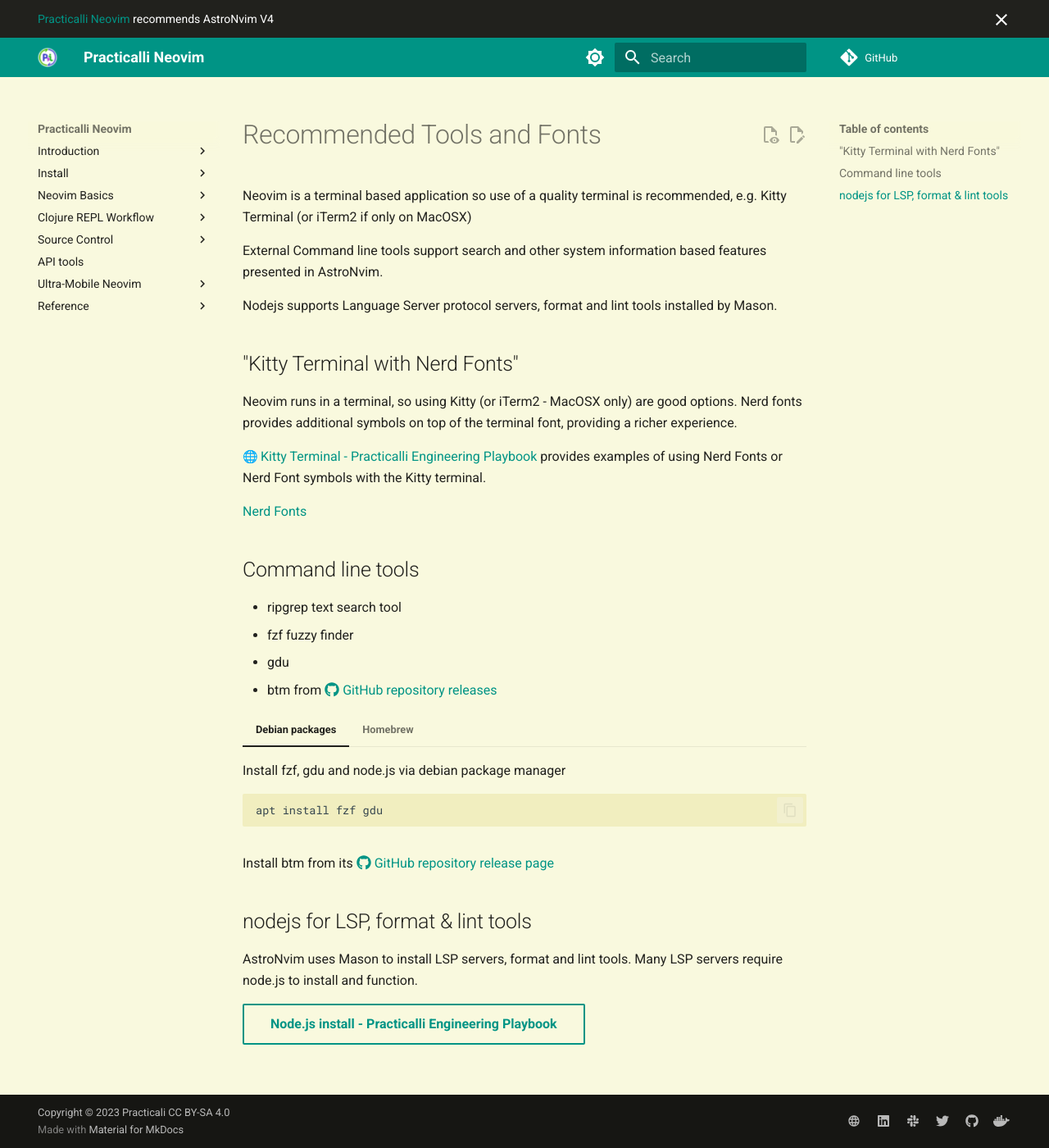
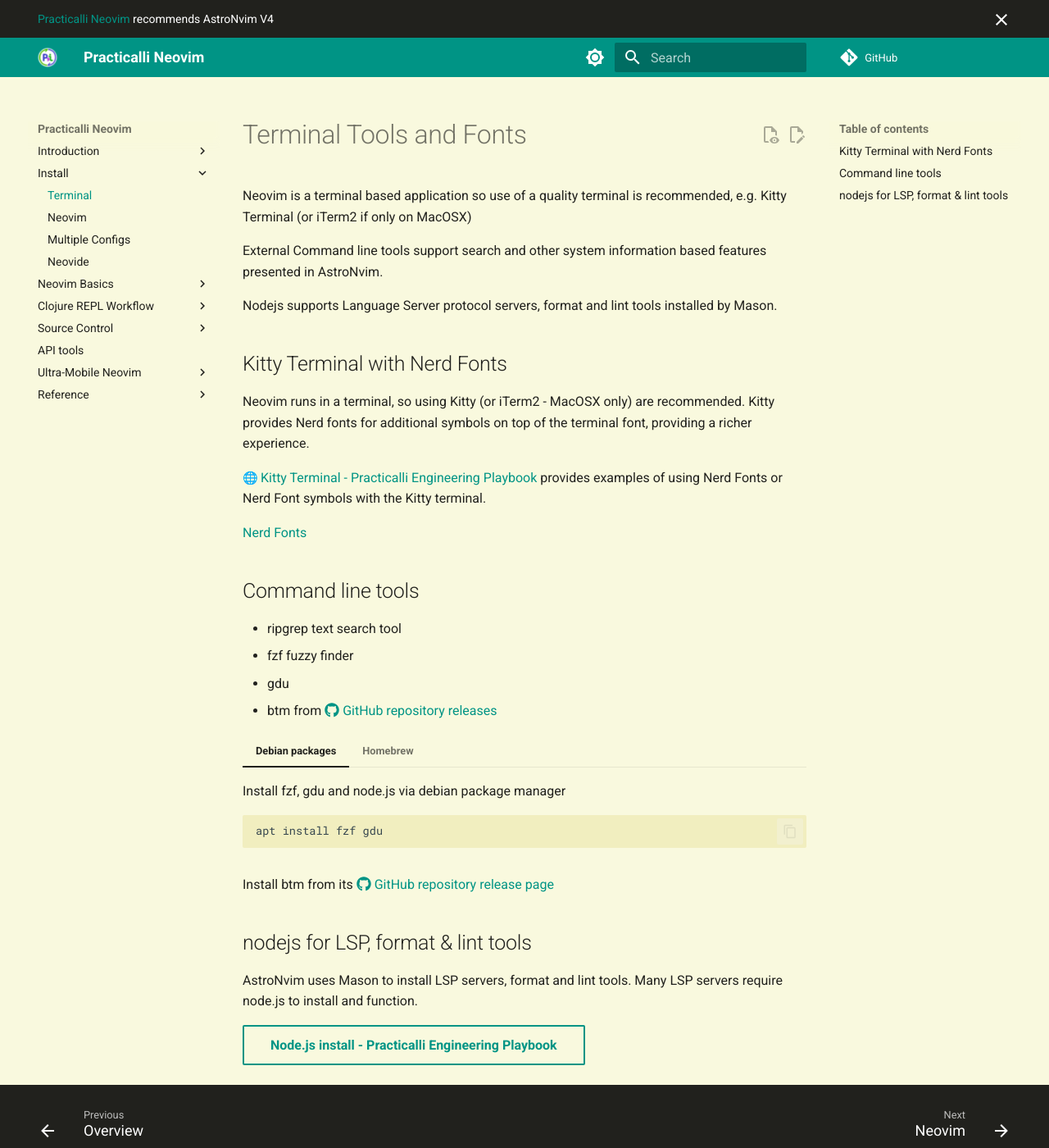
Before and after one commit to practicalli/neovim, an MkDocs documentation site: the page built from docs/install/terminal.md, in a window 1280 px wide and 1400 px high. Shown: the whole window at 82% size. Built offline with MkDocs 1.6.1 and Material for MkDocs 9.7.7, drawn with Linux system fonts in a browser that asks for light colours; emoji names are drawn with the system emoji font; comment, search, counter and statistics services are not loaded.

Commit message:
install: terminal tools and fonts page

```diff
--- a/docs/install/tools-fonts.md
+++ b/docs/install/terminal.md
@@ -1,4 +1,4 @@
-# Recommended Tools and Fonts
+# Terminal Tools and Fonts
 
 Neovim is a terminal based application so use of a quality terminal is recommended, e.g. Kitty Terminal (or iTerm2 if only on MacOSX)
 
@@ -7,9 +7,9 @@
 Nodejs supports Language Server protocol servers, format and lint tools installed by Mason.
 
 
-## "Kitty Terminal with Nerd Fonts"
+## Kitty Terminal with Nerd Fonts
 
-Neovim runs in a terminal, so using Kitty (or iTerm2 - MacOSX only) are good options.  Nerd fonts provides additional symbols on top of the terminal font, providing a richer experience.
+Neovim runs in a terminal, so using Kitty (or iTerm2 - MacOSX only) are recommended.  Kitty provides Nerd fonts for additional symbols on top of the terminal font, providing a richer experience.
 
 [:globe_with_meridians: Kitty Terminal - Practicalli Engineering Playbook](https://practical.li/engineering-playbook/command-line/kitty-terminal/) provides examples of using Nerd Fonts or Nerd Font symbols with the Kitty terminal.
 
--- a/mkdocs.yml
+++ b/mkdocs.yml
@@ -134,6 +134,7 @@
       - Contributing: introduction/contributing.md
   - Install:
       - Overview: install/index.md
+      - Terminal: install/terminal.md
       - Neovim: install/neovim.md
       - Multiple Configs: install/multiple-configurations.md
       - Neovide: install/neovide.md
```
Also changed, not shown: CHANGELOG.md (+1 -0 lines), docs/install/index.md (+1 -2 lines).
